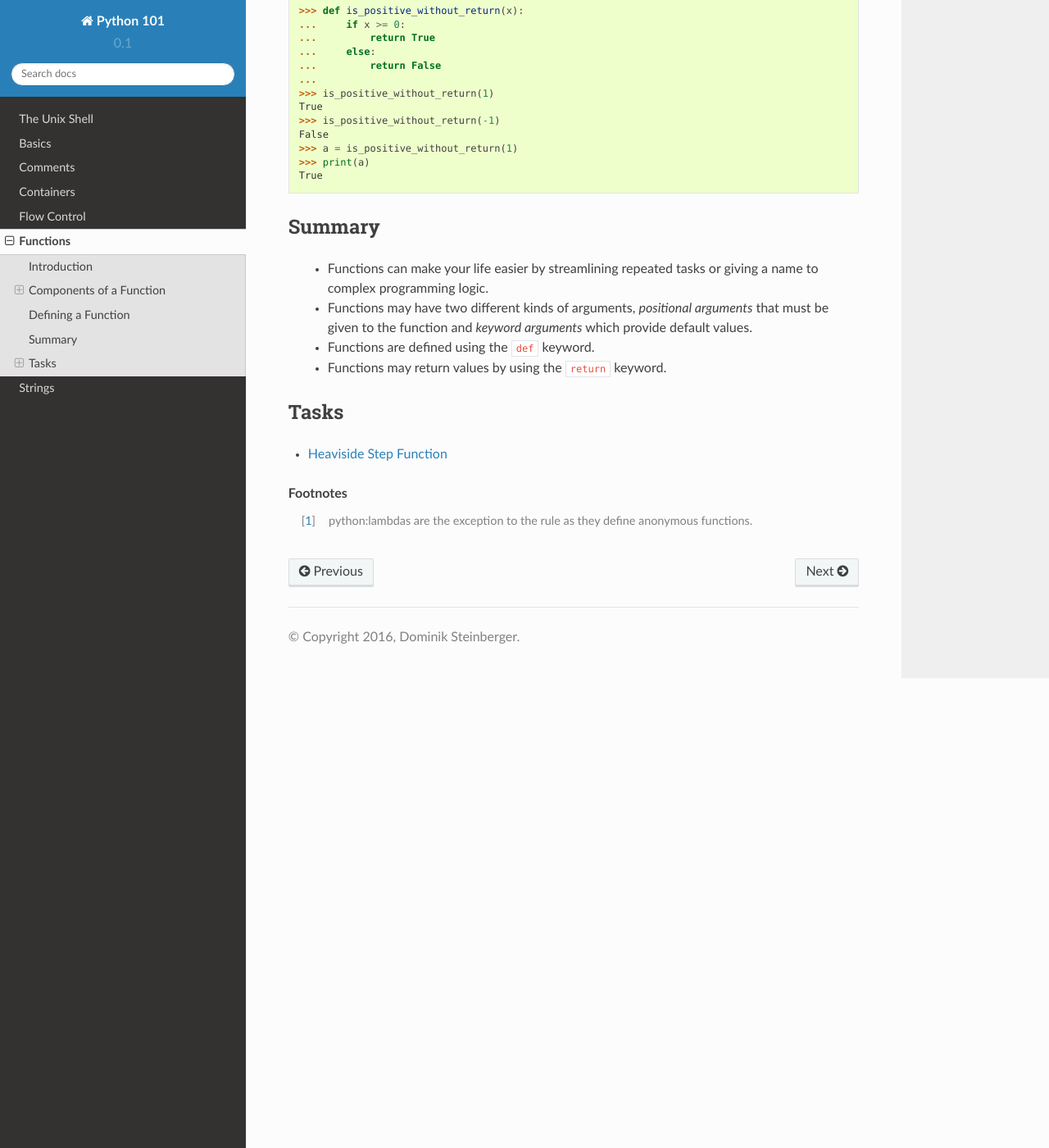
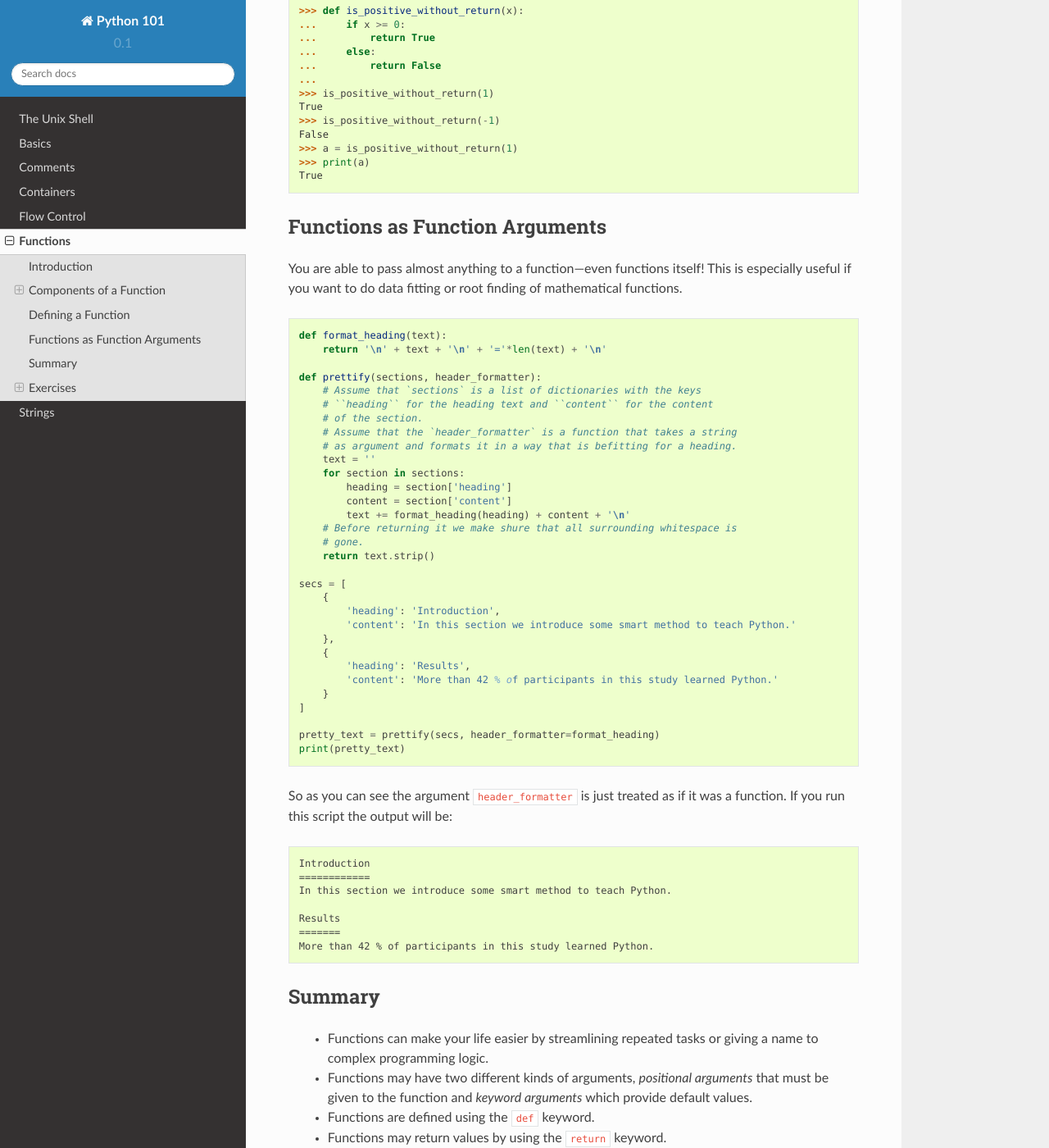
Before and after one commit to GauZen/python101, a Sphinx documentation site: the page built from docs/functions.rst, in a window 1280 px wide and 1400 px high, scrolled down 4278 px. Shown: the whole window at 82% size. Built offline with Sphinx 7.4.7 and the Read the Docs theme 2.0.0, drawn with Linux system fonts in a browser that asks for light colours; some of the changed text lies outside the part shown.

Commit message:
Add functions as function arguments to add Newton's method.

```diff
--- a/docs/basics.rst
+++ b/docs/basics.rst
@@ -372,8 +372,8 @@ Summary
       functionality using the :ref:`import <import>` statement.
 
 
-Tasks
-=====
+Exercises
+=========
 
 #. Write a script that asks the user for the radius of a circle and
    subsequently shows the circumference and the area of the circle in the
--- a/docs/functions.rst
+++ b/docs/functions.rst
@@ -234,6 +234,61 @@ False
 True
 
 
+Functions as Function Arguments
+===============================
+
+You are able to pass almost anything to a function---even functions itself!
+This is especially useful if you want to do data fitting or root finding of
+mathematical functions.
+
+.. testcode::
+
+    def format_heading(text):
+        return '\n' + text + '\n' + '='*len(text) + '\n'
+
+    def prettify(sections, header_formatter):
+        # Assume that `sections` is a list of dictionaries with the keys
+        # ``heading`` for the heading text and ``content`` for the content
+        # of the section.
+        # Assume that the `header_formatter` is a function that takes a string
+        # as argument and formats it in a way that is befitting for a heading.
+        text = ''
+        for section in sections:
+            heading = section['heading']
+            content = section['content']
+            text += format_heading(heading) + content + '\n'
+        # Before returning it we make shure that all surrounding whitespace is
+        # gone.
+        return text.strip()
+
+    secs = [
+        {
+            'heading': 'Introduction',
+            'content': 'In this section we introduce some smart method to teach Python.'
+        },
+        {
+            'heading': 'Results',
+            'content': 'More than 42 % of participants in this study learned Python.'
+        }
+    ]
+
+    pretty_text = prettify(secs, header_formatter=format_heading)
+    print(pretty_text)
+
+So as you can see the argument ``header_formatter`` is just treated as if it
+was a function. If you run this script the output will be:
+
+.. testoutput::
+
+    Introduction
+    ============
+    In this section we introduce some smart method to teach Python.
+
+    Results
+    =======
+    More than 42 % of participants in this study learned Python.
+
+
 Summary
 =======
 
@@ -248,13 +303,14 @@ Summary
     * Functions may return values by using the ``return`` keyword.
 
 
-Tasks
-=====
+Exercises
+=========
 
 .. toctree::
     :maxdepth: 1
 
     exercises/heaviside_step_function
+    exercises/newtons_method_1D
 
 .. rubric:: Footnotes
 
```
Also changed, not shown: docs/exercises/newtons_method_1D.rst (added, +32 -0 lines).
